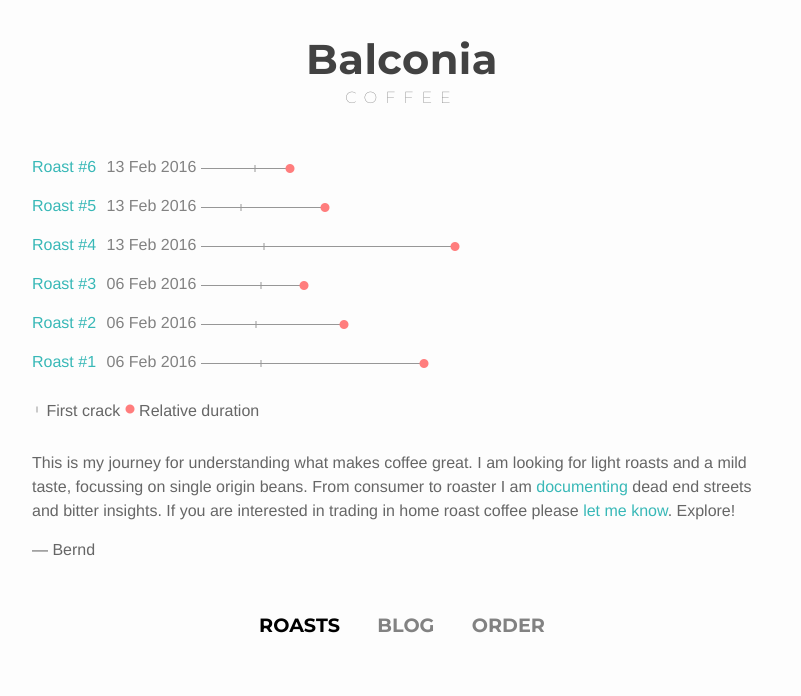
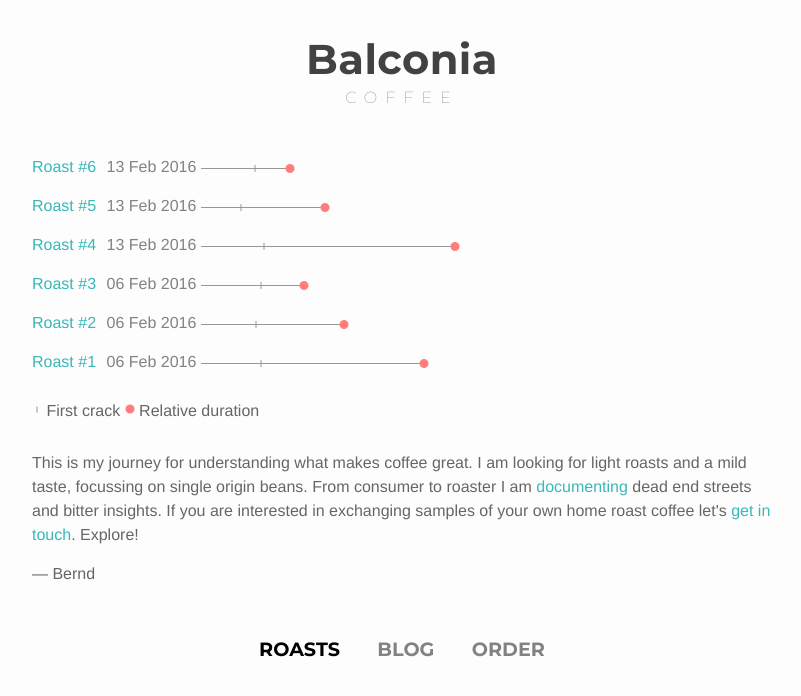
Before and after one commit to berndpl/kohi, a Jekyll site: the page built from index.html, in a window 1280 px wide. Shown: the top 696 px of the page, without its empty margins (238-1039 px from the left). Built offline with Jekyll 4.4.1, drawn with Linux system fonts in a browser that asks for light colours; some web fonts are replaced; the list of posts is cut into pages by our own code.

```diff
--- a/index.html
+++ b/index.html
@@ -20,7 +20,7 @@
   <div class="legend"><img src="{{ site.baseurl }}/assets/LegendCrack.png" width="10px" alt="First Crack" /> First crack <img src="{{ site.baseurl }}/assets/LegendDuration.png" width="10px" alt="Roast duration" /> Relative duration </div>
 
   <div class="about">
-    <p>This is my journey for understanding what makes coffee great. I am looking for light roasts and a mild taste, focussing on single origin beans. From consumer to roaster I am <a href="/blog.html">documenting</a> dead end streets and bitter insights. If you are interested in trading in home roast coffee please <a href="https://twitter.com/berndplontsch">let me know</a>. Explore!</p>
+    <p>This is my journey for understanding what makes coffee great. I am looking for light roasts and a mild taste, focussing on single origin beans. From consumer to roaster I am <a href="/blog.html">documenting</a> dead end streets and bitter insights. If you are interested in exchanging samples of your own home roast coffee let's <a href="https://twitter.com/berndplontsch">get in touch</a>. Explore!</p>
     <p>— Bernd</p>
   </div>
 
```
Also changed, not shown: _posts/2016-02-13-roast-6.markdown (+4 -3 lines).
